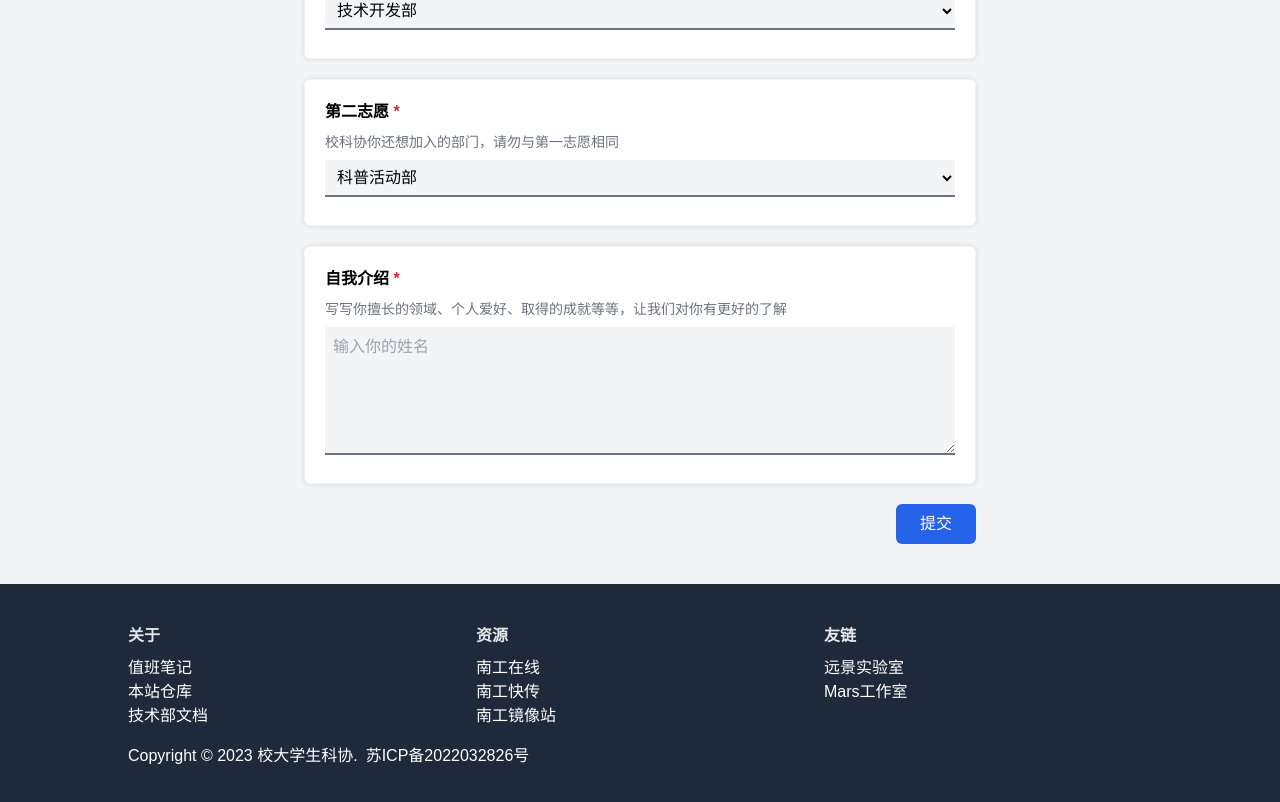
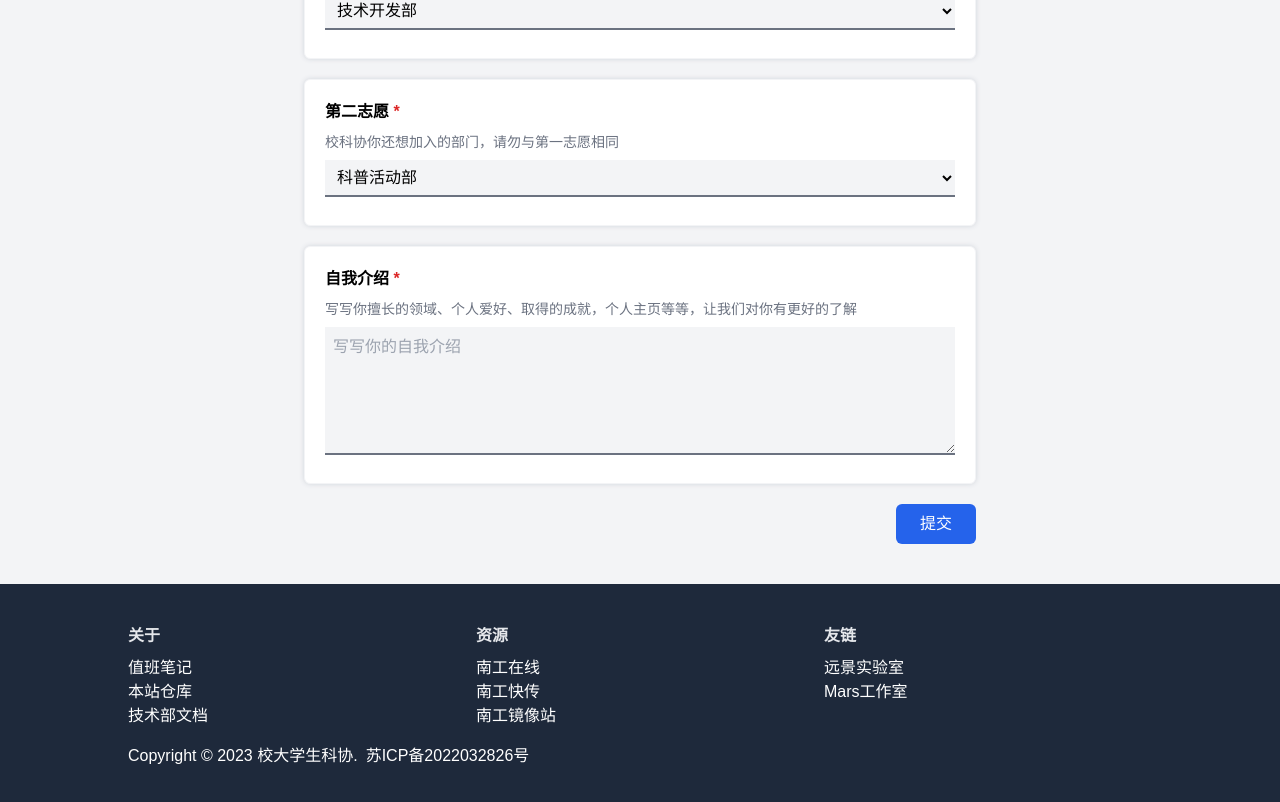
Before and after one commit to MR-Addict/stas-joinus, a SvelteKit app in the folder client/: page /form in a window 1280 px wide. Shown: the part 1645-2447 px from the top of the page. Built offline with nearby package versions, Linux system fonts and the light colour scheme; no server answers; some icons are missing.

Commit message:
fix[client]: fix some issues

```diff
--- a/client/src/routes/+page.svelte
+++ b/client/src/routes/+page.svelte
@@ -15,7 +15,7 @@
 		欢迎2023级的新生来到我们南京工业大学，如果你对校大学生科协技术协会感兴趣，想和我们一起度过一个充实且精彩的大学生活，可以填写以下表单加入我们，或者加群和我们互动交流
 	</p>
 
-	<p class="text-gray-500 mt-1 mb-3">报名时间：2023-09-04至2023-09-30</p>
+	<p class="text-gray-500 mt-1 mb-3">报名时间：2023-09-04至2023-09-15</p>
 
 	<div class="flex flex-row gap-5">
 		<a href="/contact">加群了解</a>
--- a/client/src/routes/form/components/Form/components/IntroductionInput/IntroductionInput.svelte
+++ b/client/src/routes/form/components/Form/components/IntroductionInput/IntroductionInput.svelte
@@ -26,12 +26,14 @@
 		<span>自我介绍</span>
 		<span class="text-red-600">*</span>
 	</h1>
-	<label for="introduction" class="label">写写你擅长的领域、个人爱好、取得的成就等等，让我们对你有更好的了解</label>
+	<label for="introduction" class="label">
+		写写你擅长的领域、个人爱好、取得的成就，个人主页等等，让我们对你有更好的了解
+	</label>
 	<textarea
 		id="introduction"
 		name="introduction"
 		class="input h-32"
-		placeholder="输入你的姓名"
+		placeholder="写写你的自我介绍"
 		on:change={handleChange}
 	/>
 	<p class="err-msg">{error}</p>
```
